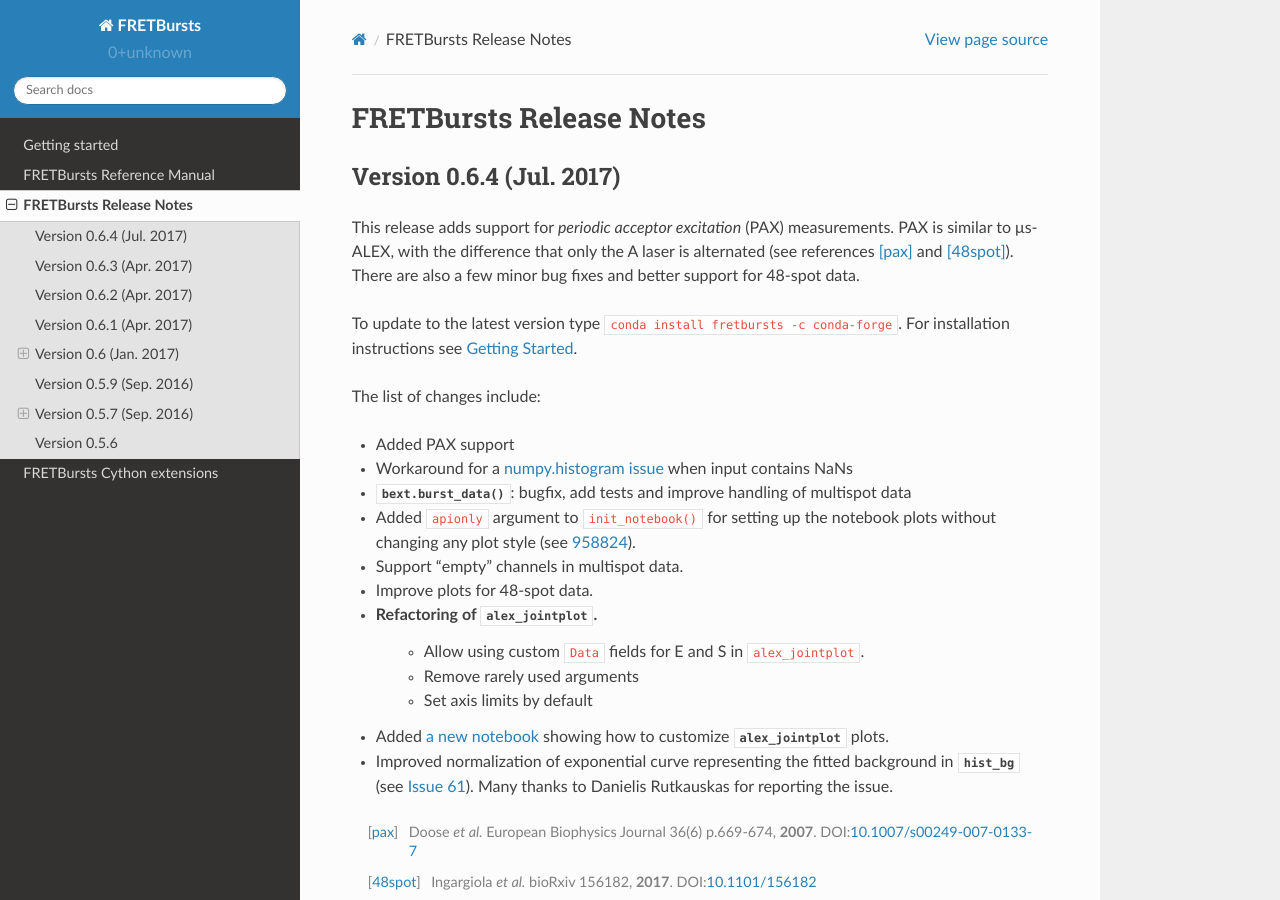
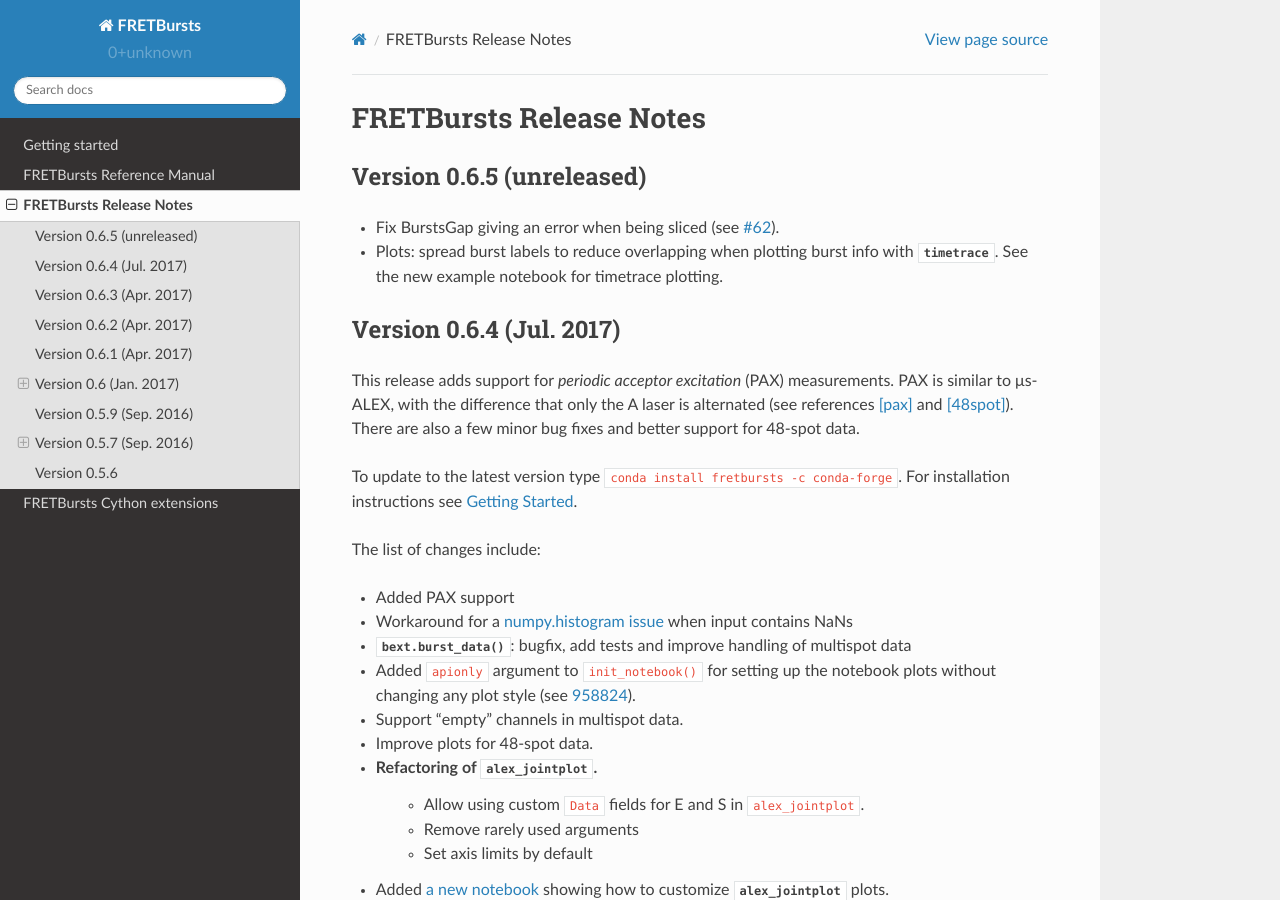
Before and after one commit to tritemio/FRETBursts, a Sphinx documentation site: the page built from docs/source/releasenotes.rst, in a window 1280 px wide and 900 px high. Built offline with Sphinx 7.4.7 and the Read the Docs theme 2.0.0, drawn with Linux system fonts in a browser that asks for light colours; the version number could not be read and is left out.

Commit message:
Docs: update release notes

```diff
--- a/docs/source/releasenotes.rst
+++ b/docs/source/releasenotes.rst
@@ -1,5 +1,13 @@
 FRETBursts Release Notes
 ========================
+
+Version 0.6.5 (unreleased)
+--------------------------
+
+- Fix BurstsGap giving an error when being sliced (see `#62 <https://github.com/tritemio/FRETBursts/pull/64>`__).
+- Plots: spread burst labels to reduce overlapping when plotting burst
+  info with :func:`timetrace <fretbursts.burst_plot.timetrace>`.
+  See the new example notebook for timetrace plotting.
 
 Version 0.6.4 (Jul. 2017)
 --------------------------
```
